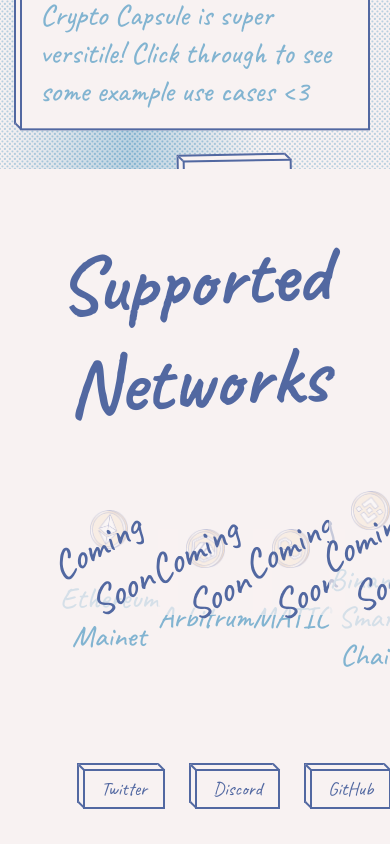
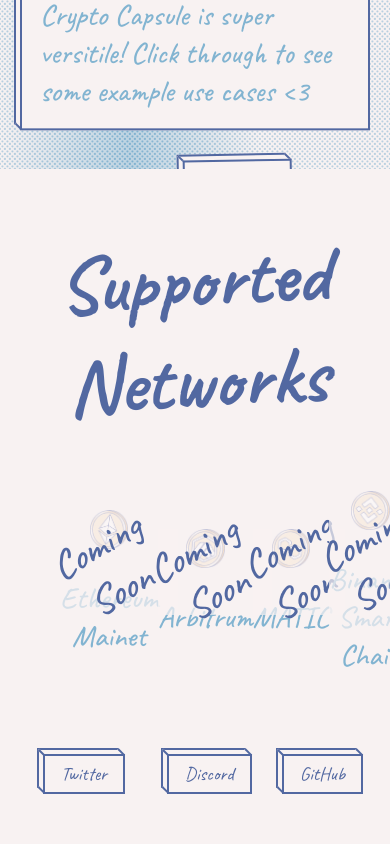
Before and after one commit to chase-manning/crypto-capsule, a React (Create React App) app in the folder client/: page / in a window 390 px wide. Shown: the part 3017-3861 px from the top of the page. After the commit the page ends 3831 px from the top, so only its background shows below. Built offline with nearby package versions, Linux system fonts and the light colour scheme; no server answers.

Commit message:
:iphone: footer

```diff
--- a/client/src/components/Footer.tsx
+++ b/client/src/components/Footer.tsx
@@ -33,6 +33,11 @@ const StyledFooter = styled.div`
   display: flex;
   justify-content: space-between;
   position: relative;
+
+  @media (max-width: 600px) {
+    padding: 2rem;
+    height: 8rem;
+  }
 `;
 
 const Section = styled.div`
```
